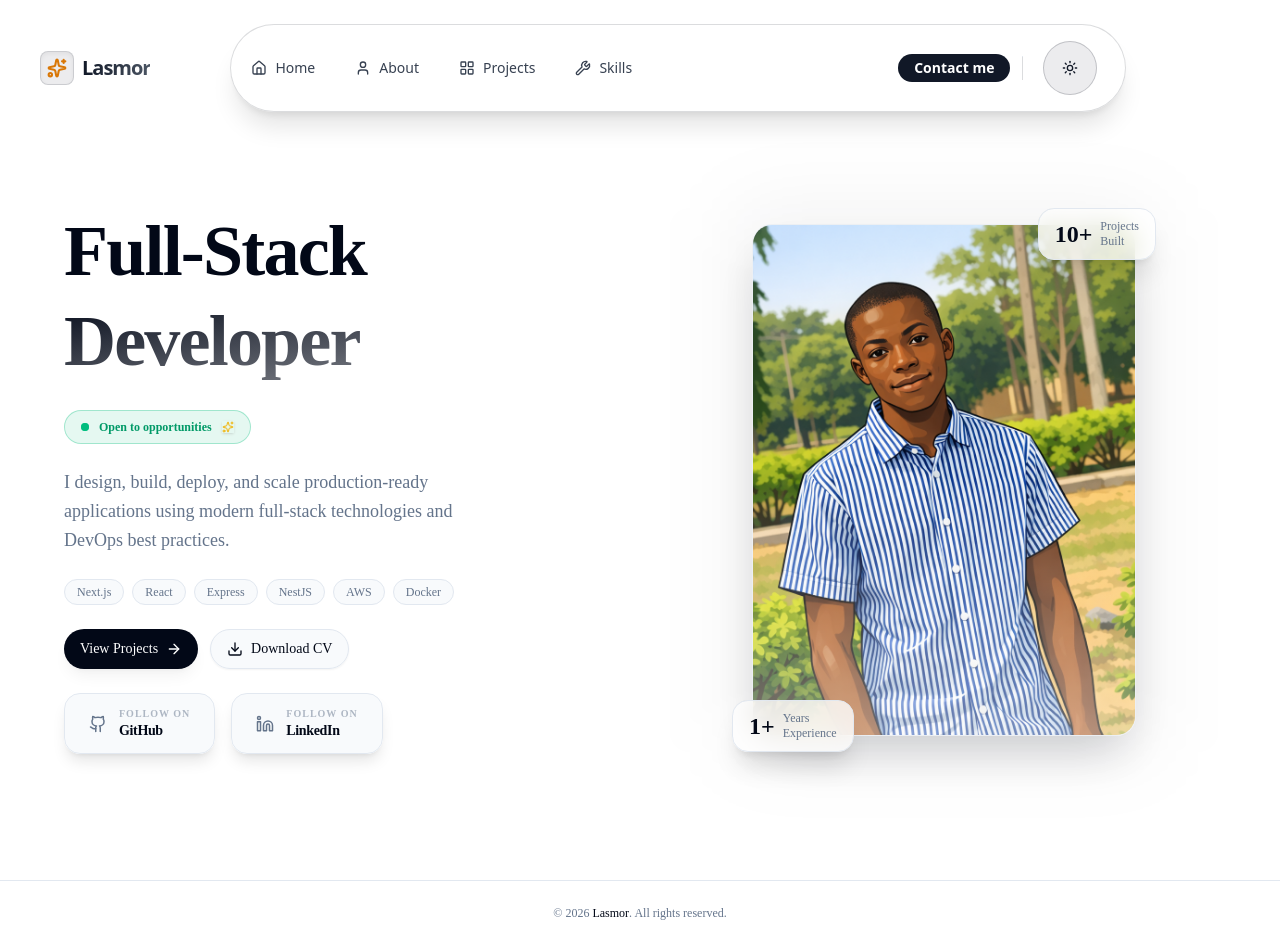
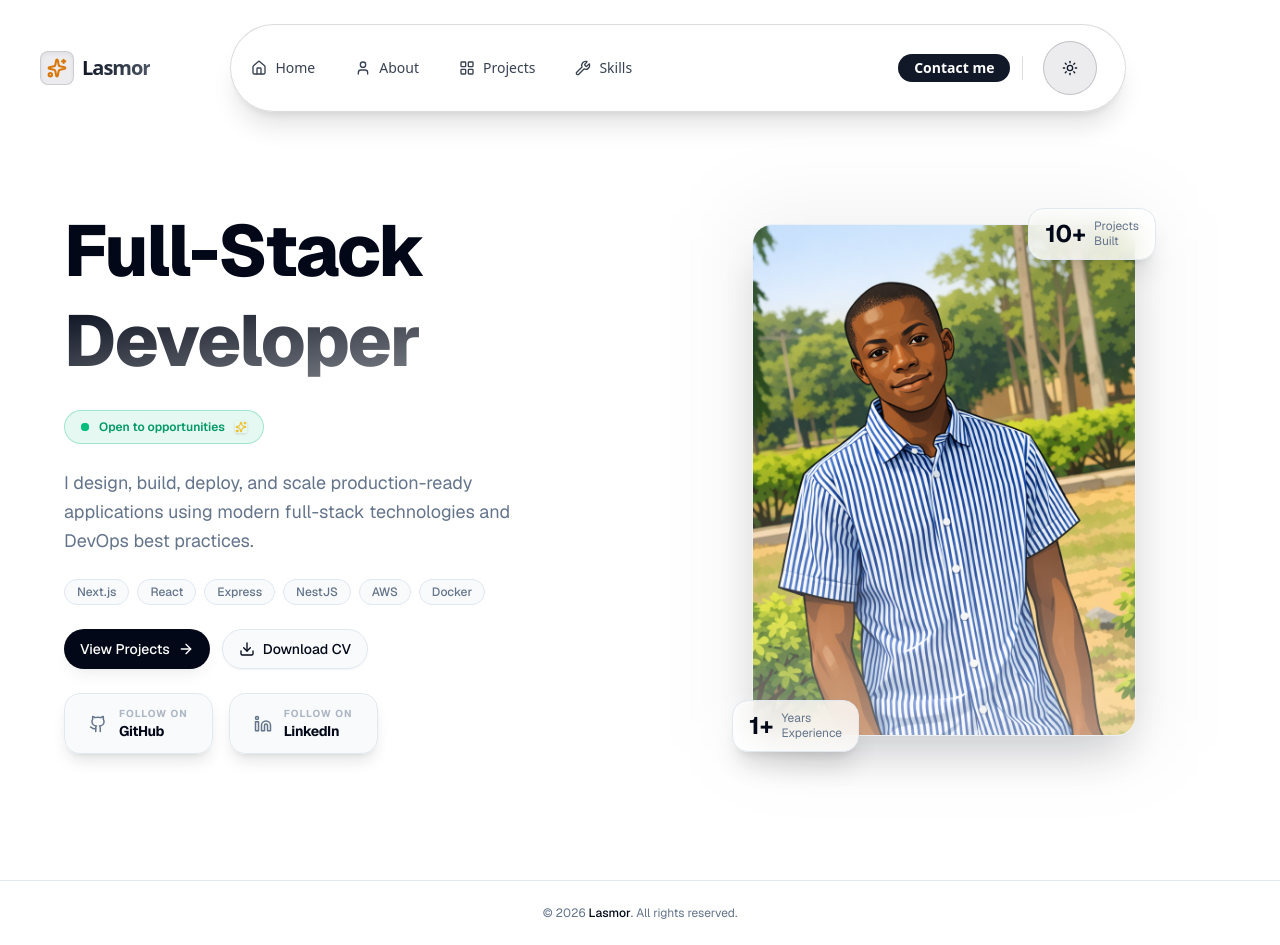
Before and after one commit to lasmor2/My-Portfolio, a Next.js app: page / in a window 1280 px wide. Built offline with nearby package versions, Linux system fonts and the light colour scheme.

Commit message:
fix: apply Geist Sans font-family in globals.css

```diff
--- a/src/app/globals.css
+++ b/src/app/globals.css
@@ -96,7 +96,7 @@ body {
   background-color: hsl(var(--background));
   color: hsl(var(--foreground));
   scroll-behavior: smooth;
-  font-family: inherit;
+  font-family: var(--font-geist-sans), Arial, Helvetica, sans-serif;
   transition:
     background-color 0.3s ease,
     color 0.3s ease;
```
